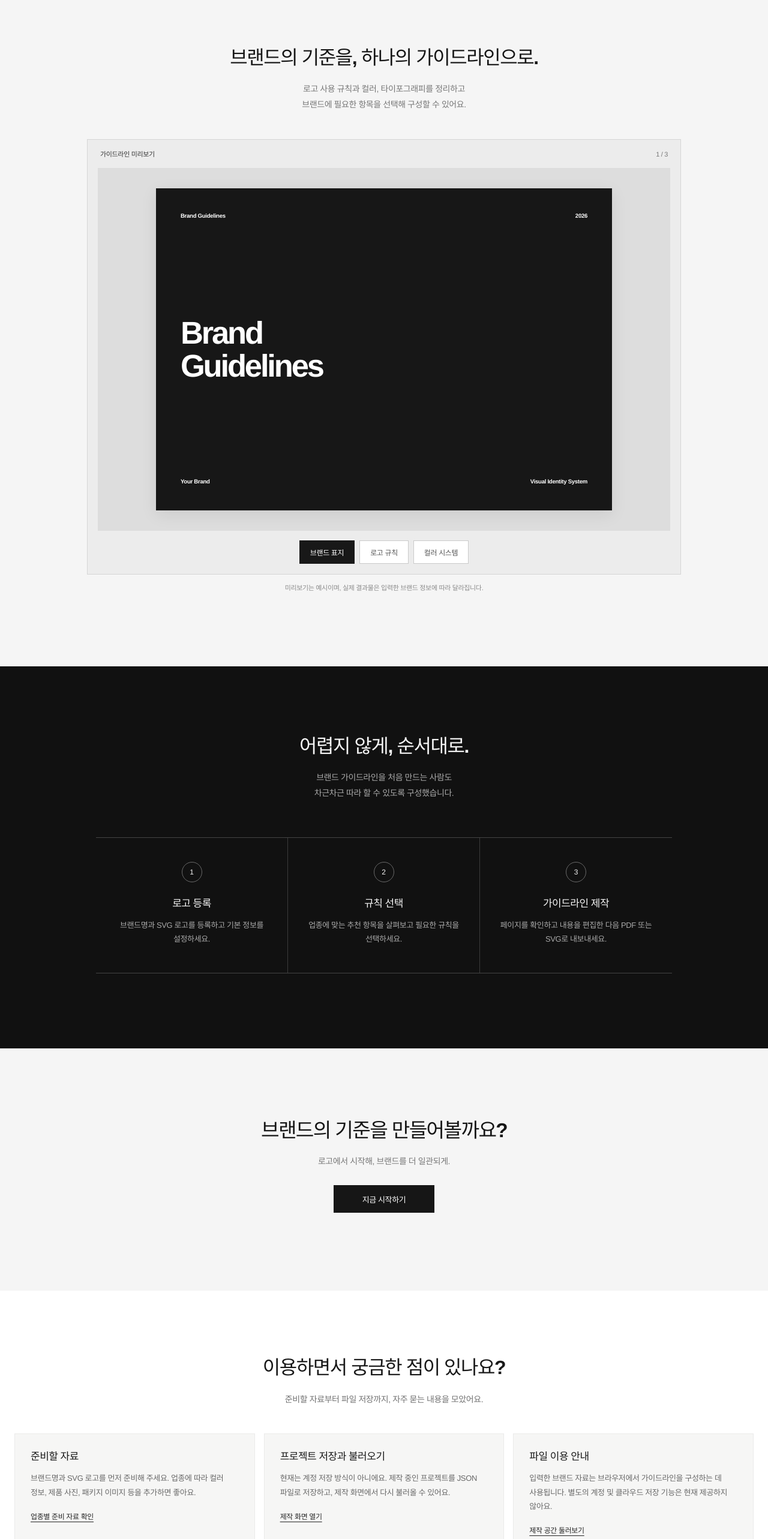
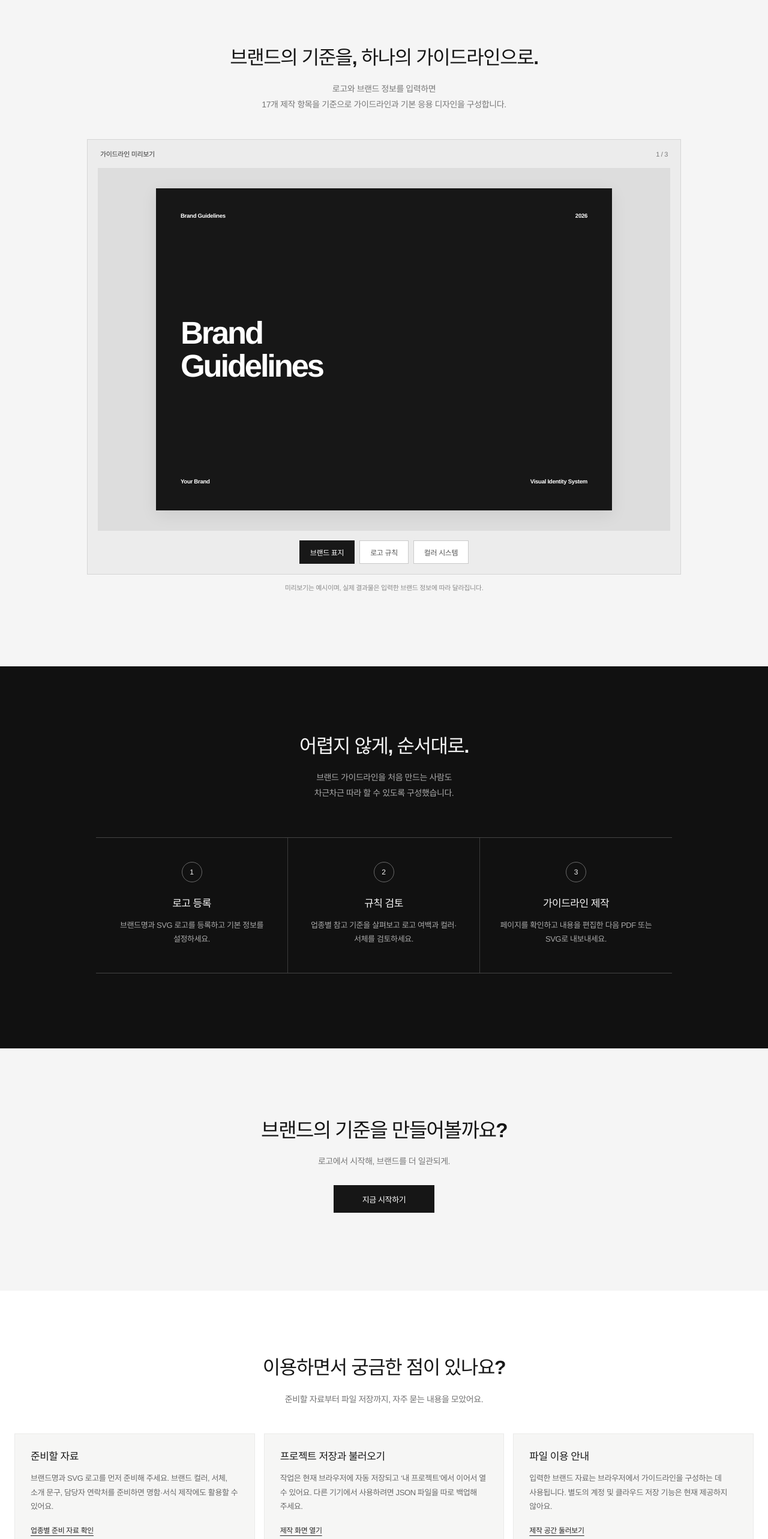
Before and after one commit to jyhome1228-cyber/brandcreator, a React (Vite) app: page / in a window 1280 px wide. Shown: the part 840-3406 px from the top of the page at 60% size. Built offline with nearby package versions, Linux system fonts and the light colour scheme; a web font is replaced by a local one.

Commit message:
fix(copy): align landing steps, FAQs and storage claims with current 17-item builder

```diff
--- a/src/Landing.tsx
+++ b/src/Landing.tsx
@@ -189,7 +189,7 @@ export default function Landing({ onStart }: LandingProps) {
       <section className="bramer-home-preview-section" id="preview">
         <div className="bramer-home-section-heading" data-reveal>
           <h2>브랜드의 기준을, 하나의 가이드라인으로.</h2>
-          <p>로고 사용 규칙과 컬러, 타이포그래피를 정리하고<br className="bramer-desktop-break"/> 브랜드에 필요한 항목을 선택해 구성할 수 있어요.</p>
+          <p>로고와 브랜드 정보를 입력하면<br className="bramer-desktop-break"/> 17개 제작 항목을 기준으로 가이드라인과 기본 응용 디자인을 구성합니다.</p>
         </div>
         <GuidelinePreview/>
       </section>
@@ -201,7 +201,7 @@ export default function Landing({ onStart }: LandingProps) {
         </div>
         <div className="bramer-home-steps" data-reveal>
           <article><span className="bramer-step-count">1</span><h3>로고 등록</h3><p>브랜드명과 SVG 로고를 등록하고 기본 정보를 설정하세요.</p></article>
-          <article><span className="bramer-step-count">2</span><h3>규칙 선택</h3><p>업종에 맞는 추천 항목을 살펴보고 필요한 규칙을 선택하세요.</p></article>
+          <article><span className="bramer-step-count">2</span><h3>규칙 검토</h3><p>업종별 참고 기준을 살펴보고 로고 여백과 컬러·서체를 검토하세요.</p></article>
           <article><span className="bramer-step-count">3</span><h3>가이드라인 제작</h3><p>페이지를 확인하고 내용을 편집한 다음 PDF 또는 SVG로 내보내세요.</p></article>
         </div>
       </section>
@@ -220,12 +220,12 @@ export default function Landing({ onStart }: LandingProps) {
         <div className="bramer-help-grid">
           <article id="resources">
             <h3>준비할 자료</h3>
-            <p>브랜드명과 SVG 로고를 먼저 준비해 주세요. 업종에 따라 컬러 정보, 제품 사진, 패키지 이미지 등을 추가하면 좋아요.</p>
+            <p>브랜드명과 SVG 로고를 먼저 준비해 주세요. 브랜드 컬러, 서체, 소개 문구, 담당자 연락처를 준비하면 명함·서식 제작에도 활용할 수 있어요.</p>
             <a href="#/guide">업종별 준비 자료 확인</a>
           </article>
           <article id="data-info">
             <h3>프로젝트 저장과 불러오기</h3>
-            <p>현재는 계정 저장 방식이 아니에요. 제작 중인 프로젝트를 JSON 파일로 저장하고, 제작 화면에서 다시 불러올 수 있어요.</p>
+            <p>작업은 현재 브라우저에 자동 저장되고 ‘내 프로젝트’에서 이어서 열 수 있어요. 다른 기기에서 사용하려면 JSON 파일을 따로 백업해 주세요.</p>
             <a href="#/create">제작 화면 열기</a>
           </article>
           <article id="privacy-info">
@@ -236,10 +236,10 @@ export default function Landing({ onStart }: LandingProps) {
         </div>
         <section className="bramer-tech-section" id="technology" aria-labelledby="bramer-tech-title">
           <h3 id="bramer-tech-title">Bramer는 이렇게 작동합니다.</h3>
-          <p>브레이머는 업로드한 SVG 로고와 브랜드 정보를 바탕으로 기본적인 사용 규칙을 구성합니다. 로고의 비율과 컬러를 분석하고, 사용자가 선택한 업종과 항목에 따라 가이드라인 페이지를 생성합니다.</p>
+          <p>브레이머는 업로드한 SVG 로고와 브랜드 정보를 바탕으로 기본적인 사용 규칙을 구성합니다. 로고의 비율과 컬러를 분석하고, 17개 기본 제작 항목에 따라 가이드라인 페이지를 생성합니다.</p>
           <div className="bramer-tech-grid">
             <div><strong>SVG 분석</strong><span>로고의 구조·비율·컬러를 읽고 기본 규칙 설정에 활용합니다.</span></div>
-            <div><strong>업종별 구성</strong><span>초기 추천안을 제공하며 필요한 항목은 직접 추가하거나 제외할 수 있습니다.</span></div>
+            <div><strong>업종별 구성</strong><span>업종별 우선 검토 사항을 안내하며, 기본 17개 제작 항목은 모든 업종에서 동일하게 제공합니다.</span></div>
             <div><strong>문서 생성과 편집</strong><span>페이지별 내용을 수정하고 SVG 또는 PDF로 결과물을 내보낼 수 있습니다.</span></div>
           </div>
           <p className="bramer-tech-note">로고 여백과 최소 크기는 자동 제안값이며 최종 인쇄·사용 환경에서 확인이 필요합니다. Illustrator AI 원본은 현재 직접 변환하지 않아요. Illustrator에서 파일 → 다른 이름으로 저장 → SVG를 선택해 저장한 파일을 업로드해 주세요. 자동 생성 항목은 브랜드별 검토가 필요합니다.</p>
@@ -247,9 +247,9 @@ export default function Landing({ onStart }: LandingProps) {
         <div className="bramer-help-faq" id="faq">
           <h3>자주 묻는 질문</h3>
           <details><summary>어떤 로고 파일을 업로드해야 하나요?</summary><p>SVG는 로고의 형태와 크기를 유지하는 벡터 파일이에요. Illustrator AI 원본만 있다면 Illustrator에서 파일 → 다른 이름으로 저장 → 파일 형식 SVG를 선택하세요. 저장한 SVG를 Bramer에 업로드하면 됩니다.</p></details>
-          <details><summary>업종별 추천 항목을 수정할 수 있나요?</summary><p>네. 추천 항목은 제작 화면에서 추가하거나 제외할 수 있습니다. 현재의 추천값은 연구 검증 전의 초기 설정입니다.</p></details>
+          <details><summary>업종별 추천 항목을 수정할 수 있나요?</summary><p>현재는 업종별 특징과 검토할 규칙을 안내하고, 기본 17개 제작 항목은 동일하게 제공합니다. 업종별 안내는 연구 검증 전의 실무 참고 자료입니다.</p></details>
           <details><summary>완성한 가이드라인은 어떻게 저장하나요?</summary><p>페이지별 SVG, 전체 SVG 또는 PDF로 내보낼 수 있습니다. 이후 수정할 계획이라면 프로젝트 JSON도 별도로 저장해 주세요.</p></details>
-          <details><summary>모든 가이드라인이 자동으로 완성되나요?</summary><p>로고와 컬러의 기본 규칙은 자동으로 구성할 수 있지만, 사진 스타일·언어·응용 디자인 등은 브랜드별 내용을 직접 확정해야 합니다.</p></details>
+          <details><summary>모든 가이드라인이 자동으로 완성되나요?</summary><p>로고·컬러·서체와 기본 응용 디자인을 생성합니다. 브랜드 스토리·슬로건·연락처는 직접 입력해야 하며, 사진과 모션은 자동 생성하지 않습니다.</p></details>
         </div>
       </div>
     </section>
```
